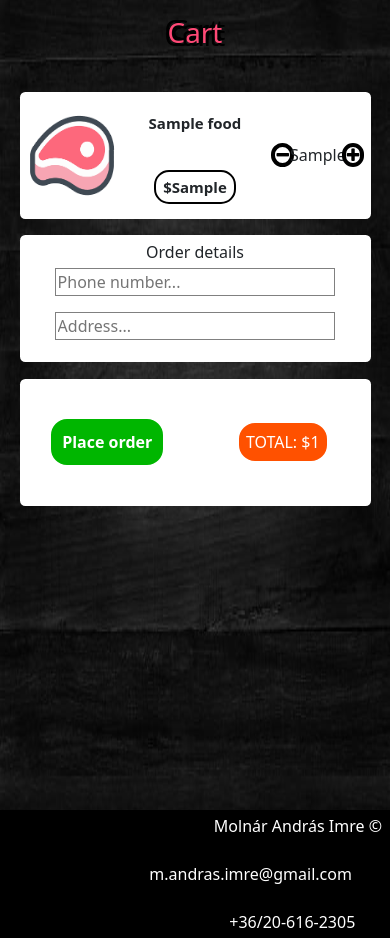
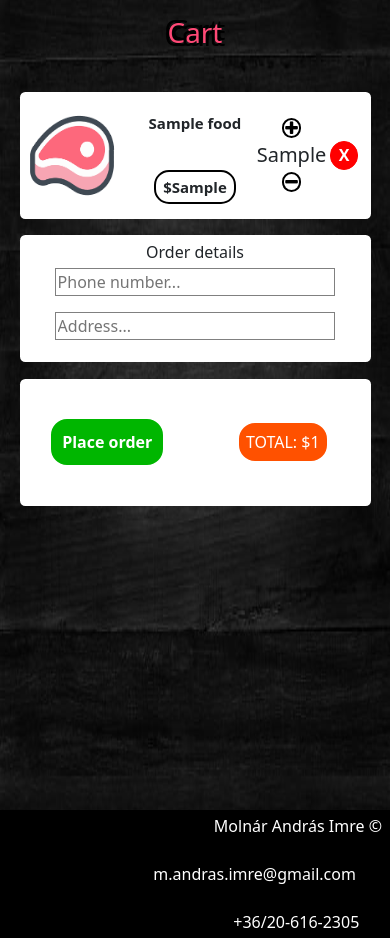
Before and after one commit to ZodX/food_ordering_app, a Django app: template app/authentication/templates/cart/cart.html in a window 390 px wide. Shown: the part 68-1006 px from the top of the page. Run offline with Django 3.2, Linux system fonts and the light colour scheme; tables that the repository leaves empty hold one stand-in row (values such as "Sample post"); the template is opened without the code that fills it: values that come from a table or form of the project are taken from there, most other values are stand-ins (such as "Sample title", 1, 10 or a date in 2020).

Commit message:
Cart design complete

```diff
--- a/app/authentication/templates/cart/cart.html
+++ b/app/authentication/templates/cart/cart.html
@@ -19,18 +19,20 @@
                                 <p>${{ element.sum_price }}</p>
                             </div>
                         </div>
-                        <div class="dcrButtonContainer my-flex">
-                            <a href="{% url 'manage_cart' element.id %}?action=dcr">
-                                <i class="fa fa-minus"></i>
-                            </a>
+                        <div class="qtyContainer my-flex">
+                            <div class="interactionContainer">
+                                <a href="{% url 'manage_cart' element.id %}?action=inc">
+                                    <i class="fa fa-plus"></i>
+                                </a>
+                                <br>
+                                <div class="amount">{{ element.amount }}</div>
+                                <a href="{% url 'manage_cart' element.id %}?action=dcr">
+                                    <i class="fa fa-minus"></i>
+                                </a>
+                            </div>
                         </div>
-                        <div class="qtyContainer my-flex">
-                            {{ element.amount }}
-                        </div>
-                        <div class="incButtonContainer my-flex">
-                            <a href="{% url 'manage_cart' element.id %}?action=inc">
-                                <i class="fa fa-plus"></i>
-                            </a>
+                        <div class="removeContainer my-flex">
+                            <a class="deleteButton" href="{% url 'manage_cart' element.id %}?action=del">X</a>
                         </div>
                     </div>
                 {% endfor %}
--- a/app/static/css/cart.css
+++ b/app/static/css/cart.css
@@ -83,18 +83,38 @@ body {
         border-radius: 1em;
     }
 
-    .dcrButtonContainer,
     .qtyContainer,
-    .incButtonContainer {
+    .removeContainer {
         height: 100%;
-        width: 10%;
+        width: 15%;
+    }
+
+    .amount {
+        font-size: 20px;
     }
 
     i {
         color: black;
-        border: 4px solid black;
+        border: 2px solid black;
         border-radius: 10em;
         padding: 0 0.25vw;
+    }
+
+    .deleteButton {
+        text-decoration: none;
+        color: white;
+        border: 1px solid red;
+        background: red;
+        border-radius: 10em;
+        text-align: center;
+        font-weight: bold;
+        padding: 0.1em 0.5em;
+        transition: .5s;
+    }
+
+    .deleteButton:hover {
+        background-color: red;
+        color: white;
     }
 
     .orderDetailsContainer {
```
